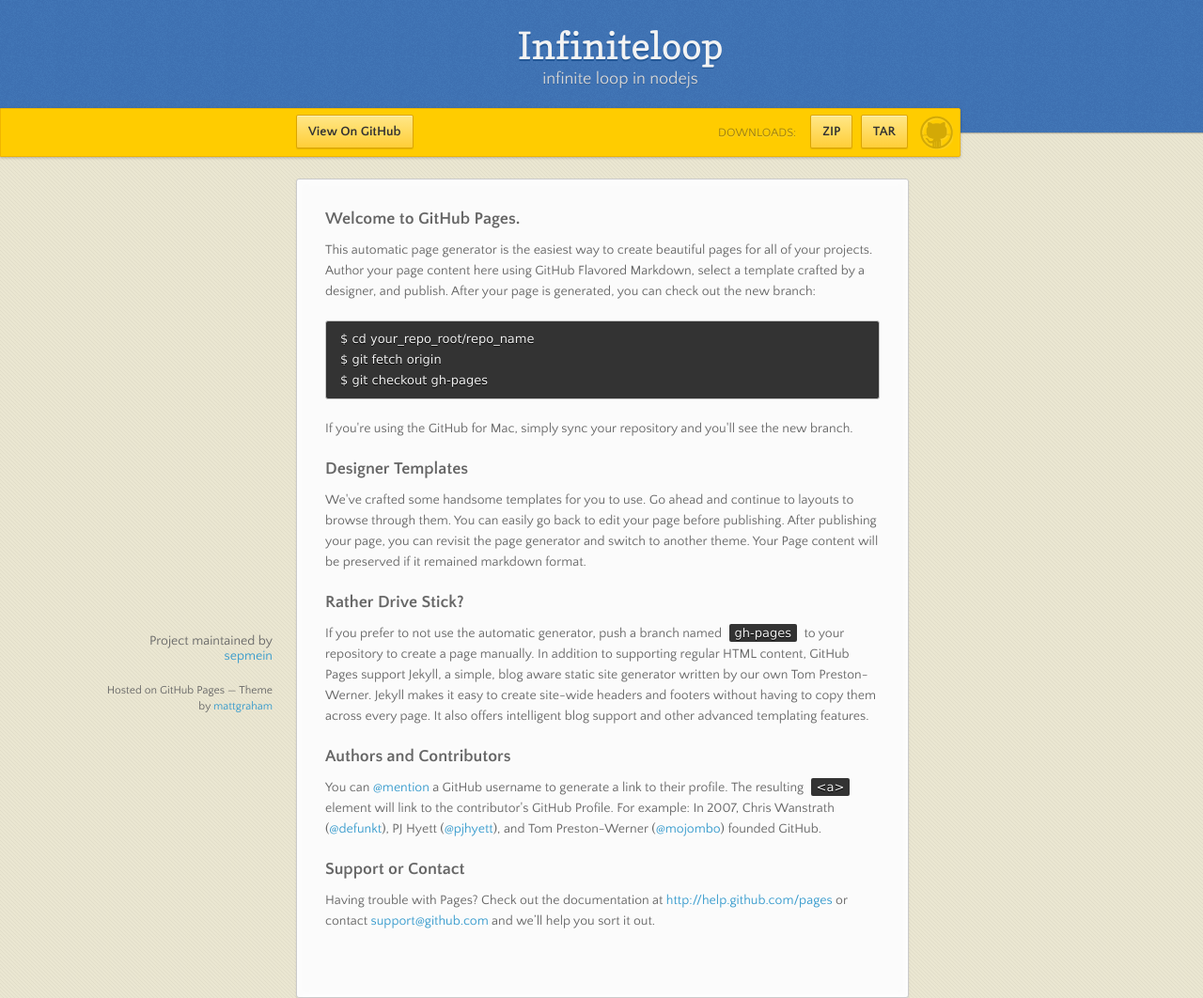
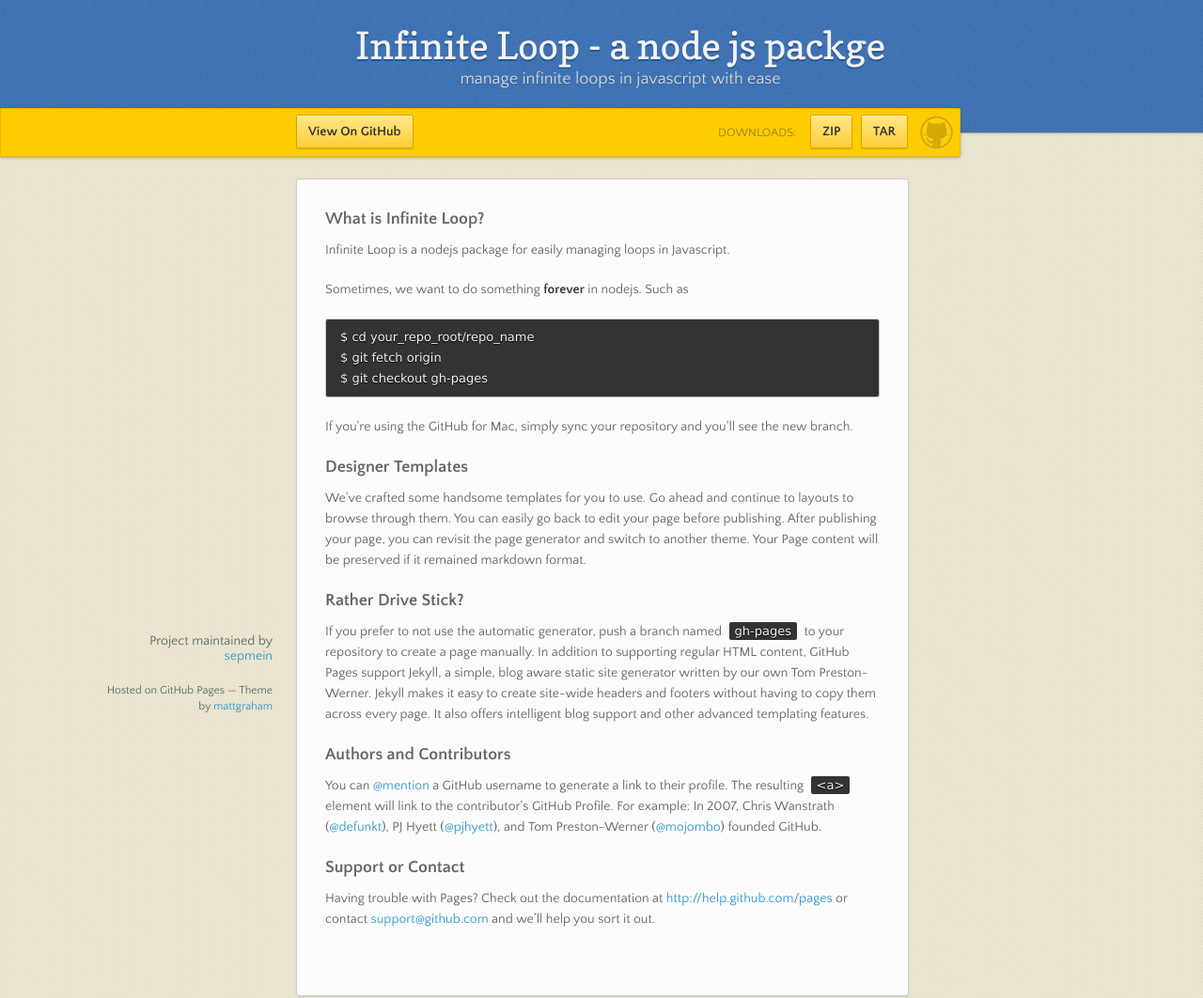
Before and after one commit to sepmein/infiniteLoop, a plain HTML site: page index.html in a window 1280 px wide. Shown: the top 1062 px of the page at 94% size. Drawn offline with nearby package versions, Linux system fonts and the light colour scheme.

```diff
--- a/index.html
+++ b/index.html
@@ -3,7 +3,7 @@
   <head>
     <meta charset="utf-8">
     <meta http-equiv="X-UA-Compatible" content="chrome=1">
-    <title>Infiniteloop by sepmein</title>
+    <title>Infinite Loop - a node js packge by sepmein</title>
     <link rel="stylesheet" href="stylesheets/styles.css">
     <link rel="stylesheet" href="stylesheets/pygment_trac.css">
     <script src="https://ajax.googleapis.com/ajax/libs/jquery/1.7.1/jquery.min.js"></script>
@@ -17,8 +17,8 @@
   <body>
 
       <header>
-        <h1>Infiniteloop</h1>
-        <p>infinite loop in nodejs</p>
+        <h1>Infinite Loop - a node js packge</h1>
+        <p>manage infinite loops in javascript with ease</p>
       </header>
 
       <div id="banner">
@@ -39,9 +39,12 @@
         <ul></ul>
       </nav>
       <section>
-        <h3>Welcome to GitHub Pages.</h3>
+        <h3>What is Infinite Loop?</h3>
 
-<p>This automatic page generator is the easiest way to create beautiful pages for all of your projects. Author your page content here using GitHub Flavored Markdown, select a template crafted by a designer, and publish. After your page is generated, you can check out the new branch:</p>
+<p>Infinite Loop is a nodejs package for easily managing loops in Javascript.</p>
+
+<p>Sometimes, we want to do something <strong>forever</strong> in nodejs.
+Such as </p>
 
 <pre><code>$ cd your_repo_root/repo_name
 $ git fetch origin
```
Also changed, not shown: params.json (+1 -1 lines).
